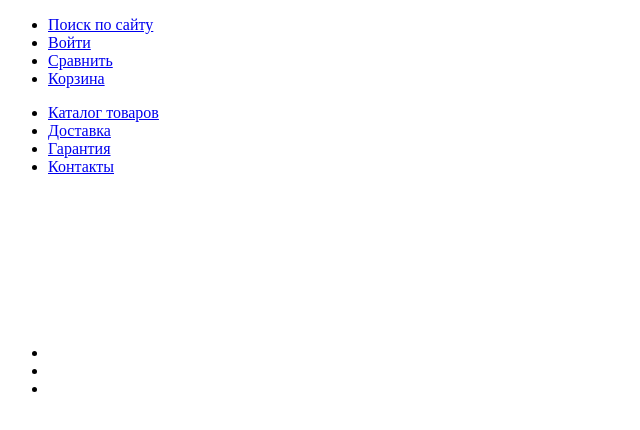
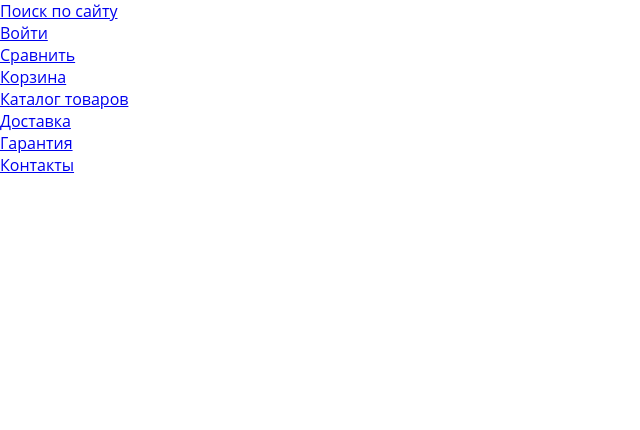
Before and after one commit to Lakonika/217856-device, a website: page catalog.html in a window 1280 px wide. Shown: the whole page, without its empty margins (0-640 px from the left). Drawn offline with Linux system fonts and the light colour scheme.

Commit message:
git auto

```diff
--- a/catalog.html
+++ b/catalog.html
@@ -2,6 +2,7 @@
 <html lang="ru">
   <head>
     <meta charset="utf-8">
+    <link href="css/style.css" rel="stylesheet">
     <title>HTML Academy: Девайс</title>
   </head>
   <body>
--- a/less/global/fonts.less
+++ b/less/global/fonts.less
@@ -0,0 +1,15 @@
+@font-face {
+font-family: "Open Sans", "Gilroy", "Helvetica", sans-serif;
+src: url("../fonts/opensans.woff") format("woff"),
+url("../fonts/opensans.woff2") format("woff2"),
+url("../fonts/opensansbold.woff") format("woff"),
+url("../fonts/opensansbold.woff2") format("woff2"),
+url("../fonts/Gilroyextrabold.woff") format("woff"),
+url("../fonts/Gilroyextrabold.woff2") format("woff2"),
+url("../fonts/Gilroylight.woff") format("woff"),
+url("../fonts/Gilroylight.woff2") format("woff2");
+}
+
+body {
+  font-family: "Open Sans", "Gilroy", "Helvetica", sans-serif;
+}
--- a/less/style.less
+++ b/less/style.less
@@ -0,0 +1,16 @@
+@import "variables.less";
+@import "mixins.less";
+@import "blocks/brends.less";
+@import "blocks/catalog-menu.less";
+@import "blocks/catalog.less";
+@import "blocks/delivery.less";
+@import "blocks/filter.less";
+@import "blocks/footer.less";
+@import "blocks/header.less";
+@import "blocks/info.less";
+@import "blocks/main-menu.less";
+@import "blocks/main-nav.less";
+@import "blocks/pagination.less";
+@import "blocks/slider.less";
+@import "global/fonts.less";
+@import "global/layout.less";
```
Also changed, not shown: index.html (+1 -0 lines), package.json (added, +31 -0 lines), css/style.css (added).
